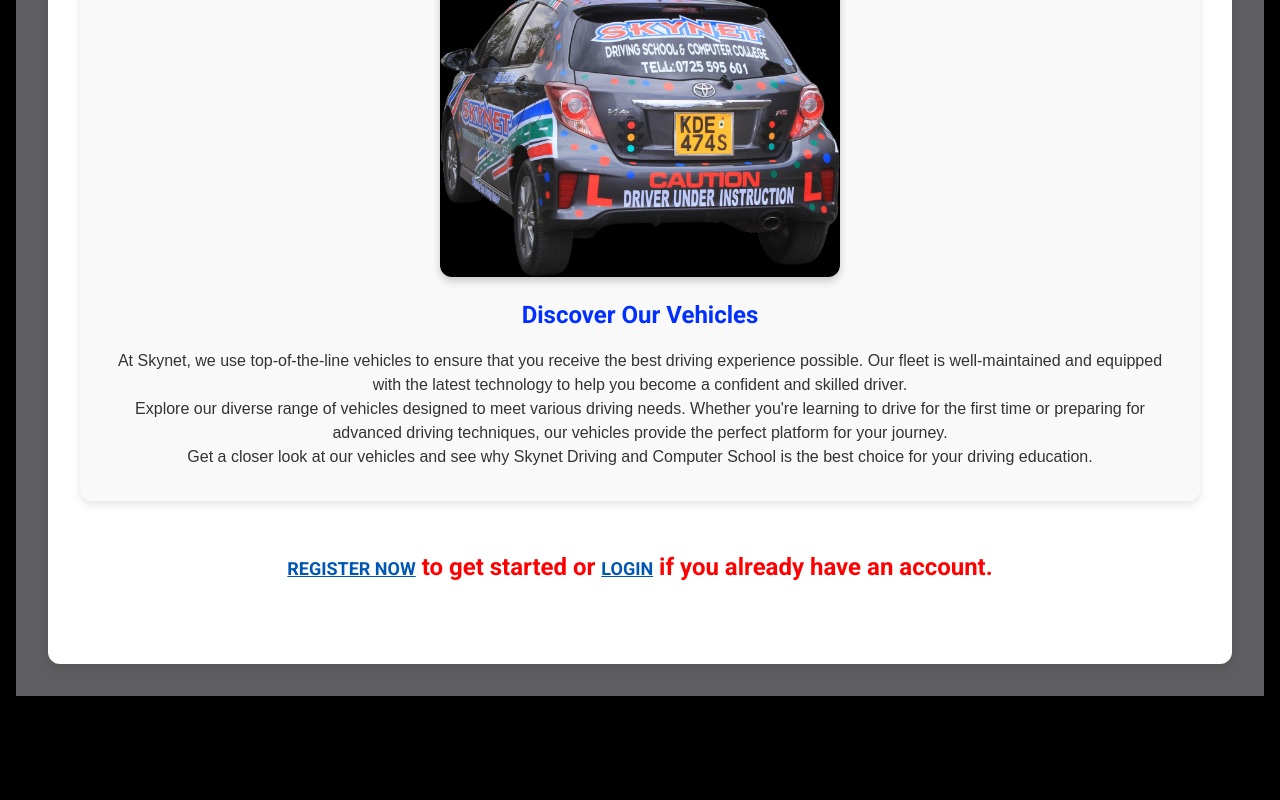
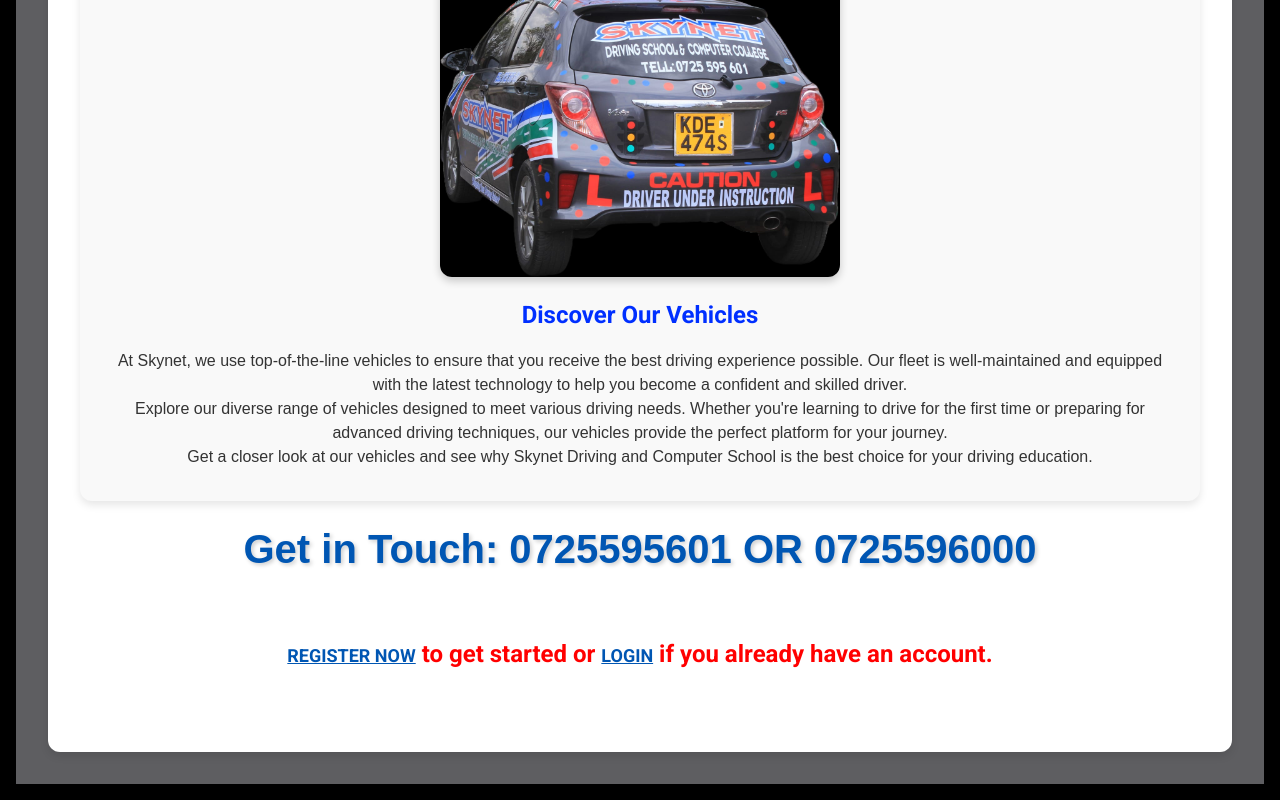
Before and after one commit to Reagan-marera/backlifestyle, a React (Create React App) app: page / in a window 1280 px wide. Shown: the part 1476-2276 px from the top of the page. Before the commit the page ends 2188 px from the top, so only its background shows below. Built offline with nearby package versions, Linux system fonts and the light colour scheme.

Commit message:
contact added

```diff
--- a/src/Component/Home.js
+++ b/src/Component/Home.js
@@ -85,7 +85,12 @@
                         </p>
                     </div>
                 </div>
+                <div>
+                    <h1>Get in Touch:
+                        0725595601 OR 0725596000
+                    </h1>
 
+                </div>
 
                 <div className="call-to-action">
                     <h2 className='new'><a href="/register">REGISTER NOW</a > to get started or <a href="/login">LOGIN</a> if you already have an account.</h2>
```
